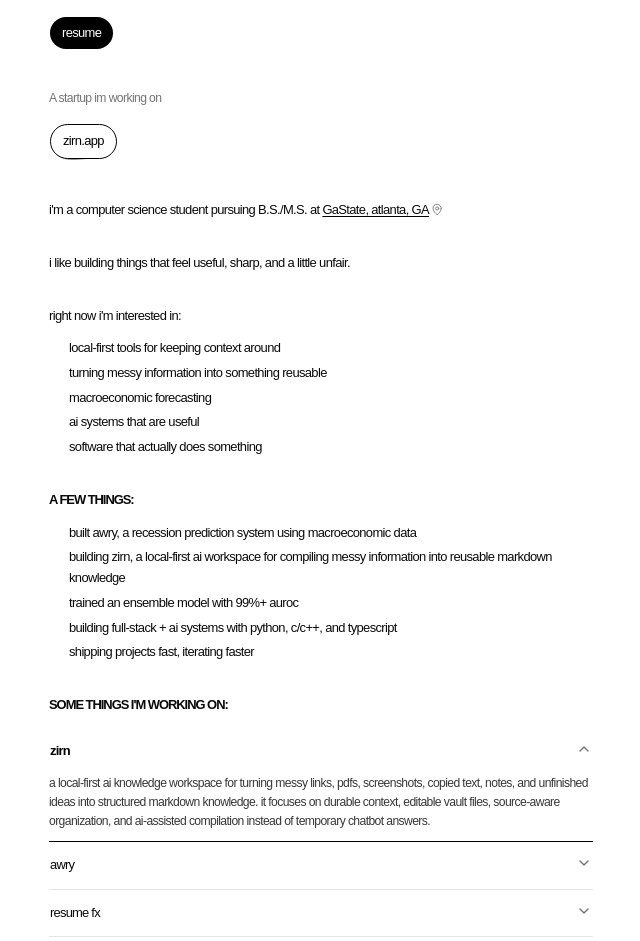
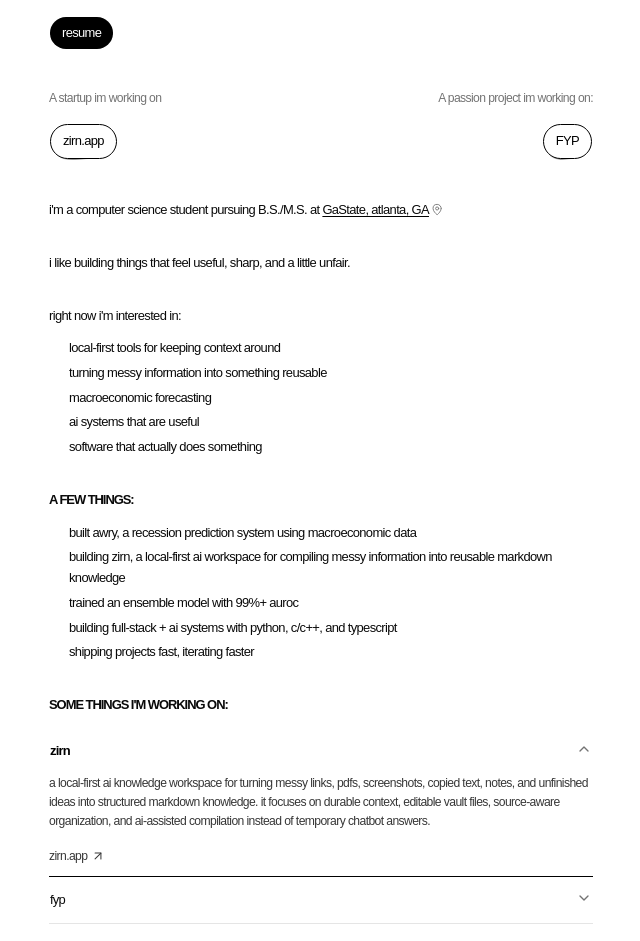
Before and after one commit to aditauqir/aditauqir-website, a Next.js app: page / in a window 1280 px wide. Shown: the part 220-1161 px from the top of the page, without its empty margins (319-959 px from the left). Built offline with nearby package versions, Linux system fonts and the light colour scheme; a web font is replaced by a local one.

Commit message:
Add FYP button, accordion, and zirn.app link

```diff
--- a/app/page.tsx
+++ b/app/page.tsx
@@ -4,6 +4,7 @@ import { useRef, useState } from "react";
 import Link from "next/link";
 import {
   ArrowUpIcon,
+  ArrowUpRight,
   CheckIcon,
   CopyIcon,
   GlobeIcon,
@@ -52,6 +53,13 @@ const projectItems = [
     siteHref: "https://www.zirn.app/",
   },
   {
+    value: "fyp",
+    label: "fyp",
+    description:
+      "an orion browser extension for iphone that loads desktop youtube and restyles it into a phone-friendly player with background playback and screen-off audio. ublock origin handles ads, so it gets closer to youtube premium without the subscription.",
+    githubHref: "https://github.com/aditauqir/fyp",
+  },
+  {
     value: "awry",
     label: "awry",
     description:
@@ -75,6 +83,7 @@ const projectItems = [
 ];
 
 const zirnSiteHref = "https://www.zirn.app/";
+const fypGithubHref = "https://github.com/aditauqir/fyp";
 
 const howIBuildItems = [
   "start with the problem",
@@ -149,7 +158,7 @@ export default function HomePage() {
       return;
     }
 
-    const didCopy = await copyText(`git pull ${githubHref}`);
+    const didCopy = await copyText(`git clone ${githubHref}`);
 
     if (!didCopy) {
       return;
@@ -217,7 +226,8 @@ export default function HomePage() {
                     resume
                   </a>
                 </Button>
-                <div className="w-fit space-y-4 py-2">
+                <div className="flex w-full items-start justify-between gap-6 py-2">
+                  <div className="w-fit space-y-4">
                     <p className="text-[0.76rem] leading-[1.4] tracking-[-0.05em] text-muted-foreground">
                       A startup im working on
                     </p>
@@ -232,6 +242,25 @@ export default function HomePage() {
                     >
                       zirn.app
                     </HoverBorderGradient>
+                  </div>
+                  <div className="w-fit space-y-4 text-right">
+                    <p className="text-[0.76rem] leading-[1.4] tracking-[-0.05em] text-muted-foreground">
+                      A passion project im working on:
+                    </p>
+                    <div className="flex justify-end">
+                      <HoverBorderGradient
+                        as="a"
+                        href={fypGithubHref}
+                        target="_blank"
+                        rel="noreferrer"
+                        duration={0.8}
+                        containerClassName="rounded-full border-0 bg-transparent shadow-none"
+                        className="flex items-center border border-black bg-background px-3 py-1.5 text-[0.86rem] font-medium tracking-[-0.05em] !text-black shadow-none lg:text-[0.81rem]"
+                      >
+                        FYP
+                      </HoverBorderGradient>
+                    </div>
+                  </div>
                 </div>
 
                 <p className="relative z-[100]">
@@ -310,11 +339,26 @@ export default function HomePage() {
                           )}
                         >
                           <p>{projectItem.description}</p>
+                          {projectItem.siteHref ? (
+                            <a
+                              href={projectItem.siteHref}
+                              target="_blank"
+                              rel="noreferrer"
+                              className="inline-flex items-center gap-1 text-black underline decoration-black underline-offset-2"
+                            >
+                              zirn.app
+                              <ArrowUpRight
+                                aria-hidden
+                                className="size-3.5"
+                                strokeWidth={1.75}
+                              />
+                            </a>
+                          ) : null}
                           {projectItem.githubHref ? (
                             <div className="flex max-w-full items-center overflow-hidden rounded-lg border border-[rgb(185,190,188)] bg-[#f2f5f4] px-2">
                               <Input
                                 readOnly
-                                value={`git pull ${projectItem.githubHref}`}
+                                value={`git clone ${projectItem.githubHref}`}
                                 aria-label={`${projectItem.label} git command`}
                                 className="h-8 min-w-0 flex-1 border-0 bg-transparent px-0 text-[0.76rem] tracking-[-0.05em] text-[rgb(45,45,45)] shadow-none selection:bg-black/10 selection:text-black focus-visible:ring-0 lg:text-[0.72rem]"
                               />
```
Lines whose indentation alone changed are shown as unchanged.
